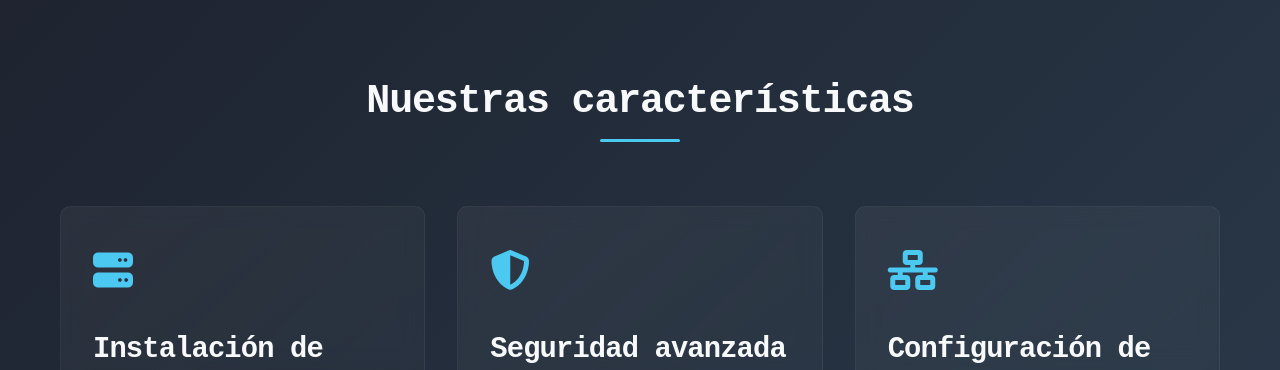
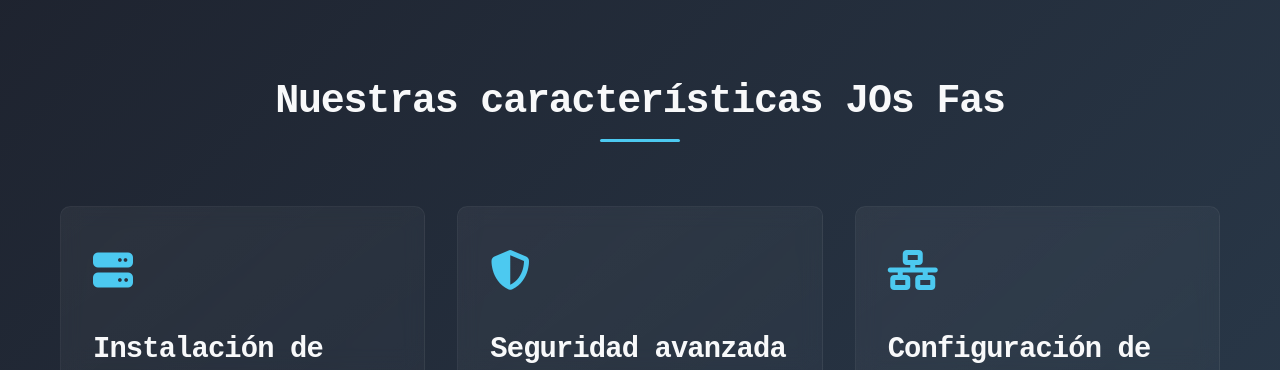
Before and after one commit to FatD01/3F_windowsS25_Simulator, a plain HTML site: page index.html in a window 1280 px wide. Shown: the part 730-1100 px from the top of the page. Drawn offline with Linux system fonts and the light colour scheme; a web font is replaced by a local one.

Commit message:
segundo commit segundo intento f

```diff
--- a/index.html
+++ b/index.html
@@ -74,7 +74,7 @@
         <section class="section">
             <div class="container">
                 <div class="section-title">
-                    <h2>Nuestras características</h2>
+                    <h2>Nuestras características JOs Fas</h2>
                 </div>
 
                 <div class="features">
```
